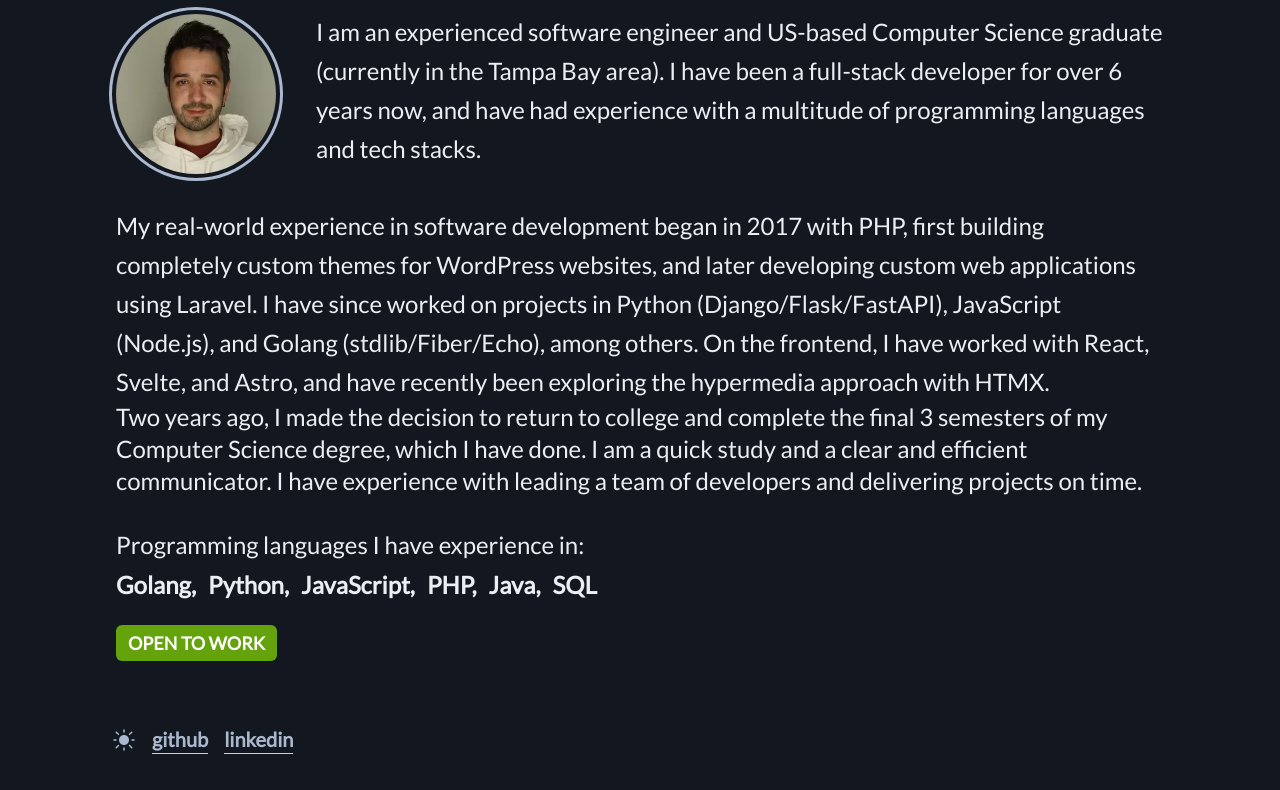
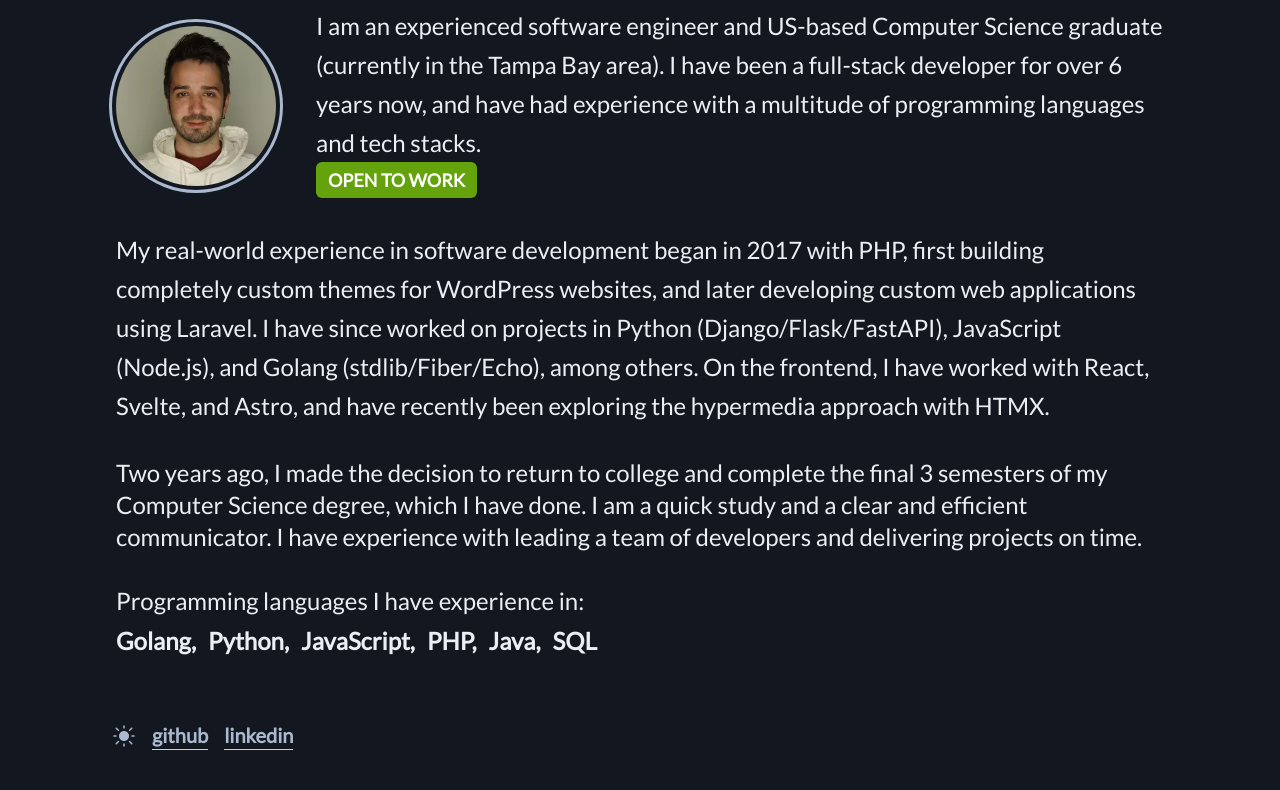
Before and after one commit to bogdano/bogdano.github.io, an Astro site: page / in a window 1280 px wide. Shown: the part 262-1052 px from the top of the page. Built offline with nearby package versions, Linux system fonts and the light colour scheme; Astro itself is replaced by a stand-in of ours.

Commit message:
reordering of elements on frontpage

```diff
--- a/src/pages/index.astro
+++ b/src/pages/index.astro
@@ -9,11 +9,11 @@ const pageTitle = "Bogdan Bošković";
                 <img src="/bogdan.webp" alt="Bogdan Bošković" class="relative rounded-full object-cover w-full h-full outline dark:outline-bunker-300 outline-amber-400 outline-offset-4">
             </div>
         </div>
-        <div class="order-2 md:order-1">
+        <div class="">
             <p class="leading-relaxed">
                 I am an experienced software engineer and US-based Computer Science graduate (currently in the Tampa Bay area). I have been a full-stack developer for over 6 years now,
                 and have had experience with a multitude of programming languages and tech stacks.
-            </p>
+            </p><div class="inline-flex py-1 px-3 bg-lime-600 text-white font-bold rounded-md mt-6 md:mt-0 text-lg">OPEN TO WORK</div>
         </div>
     </div>
     <br>
@@ -22,6 +22,7 @@ const pageTitle = "Bogdan Bošković";
       developing custom web applications using Laravel. I have since worked on projects in Python (Django/Flask/FastAPI), JavaScript (Node.js), and Golang (stdlib/Fiber/Echo), among others.
       On the frontend, I have worked with React, Svelte, and Astro, and have recently been exploring the hypermedia approach with HTMX.
     </p>
+    <br>
     <p>
         Two years ago, I made the decision to return to college and complete the final 3 semesters of my Computer Science degree, which I have done.
         I am a quick study and a clear and efficient communicator. I have experience with leading a team of developers and delivering projects on time.
@@ -36,5 +37,4 @@ const pageTitle = "Bogdan Bošković";
         <li>SQL</li>
     </ul>
     <br />
-    <div class="inline-flex grow-0 py-1 px-3 bg-lime-600 text-white font-bold rounded-md mt-6 text-lg">OPEN TO WORK</div>
 </BaseLayout>
```
Also changed, not shown: 1 other file.
